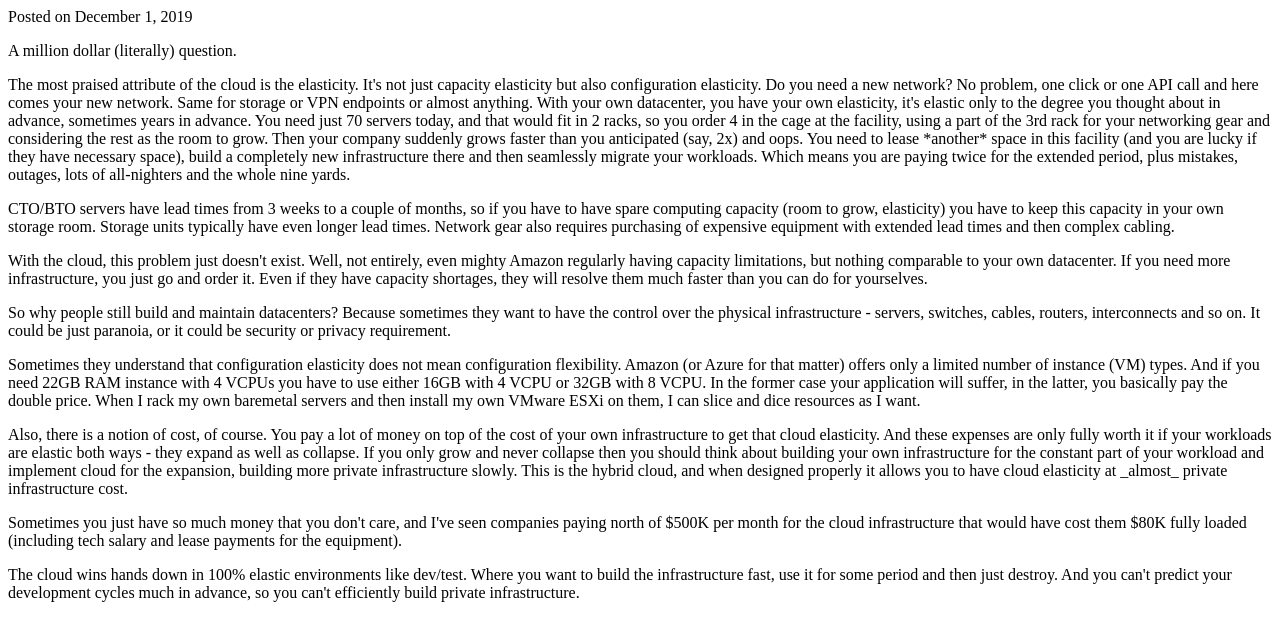
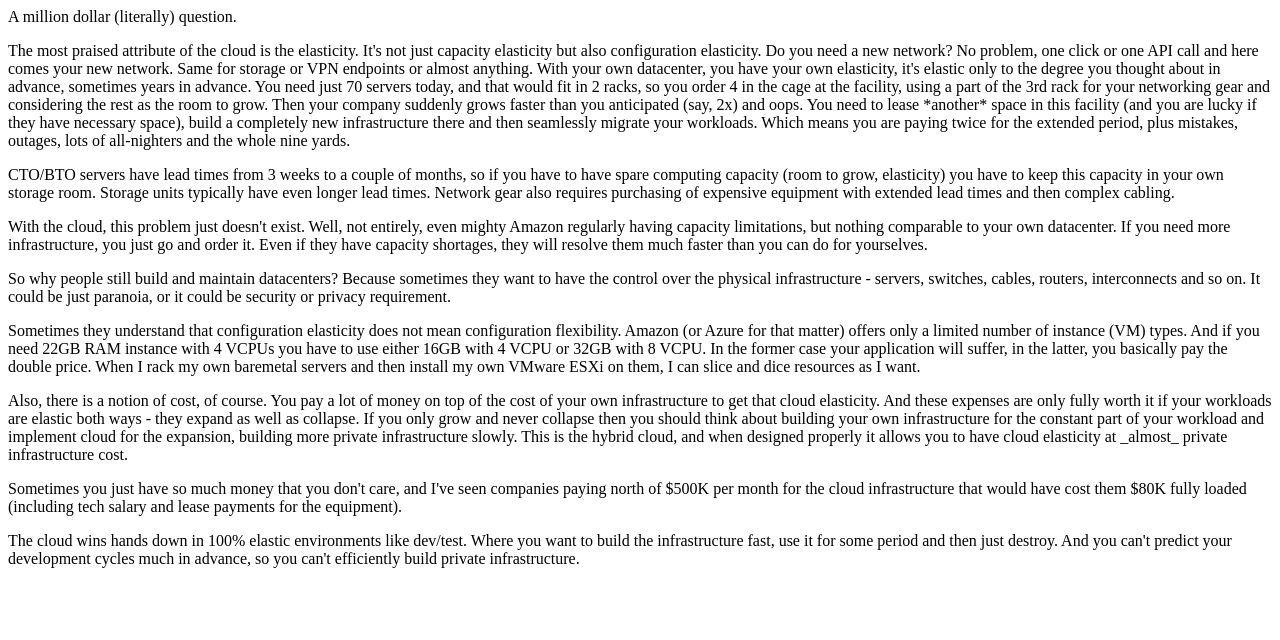
Before and after one commit to JackDCollins/test, a plain HTML site: page newf.html in a window 1280 px wide. Drawn offline with Linux system fonts and the light colour scheme.

Commit message:
Update newf.html

```diff
--- a/newf.html
+++ b/newf.html
@@ -1,7 +1,6 @@
 <html>
 <head><title>Some Title</title></head>
 <body>
-	<div class=”postmetadata”> Posted on <span class=”updated”>December 1, 2019</span> </div>
 
 <p>A million dollar (literally) question.
 
```
